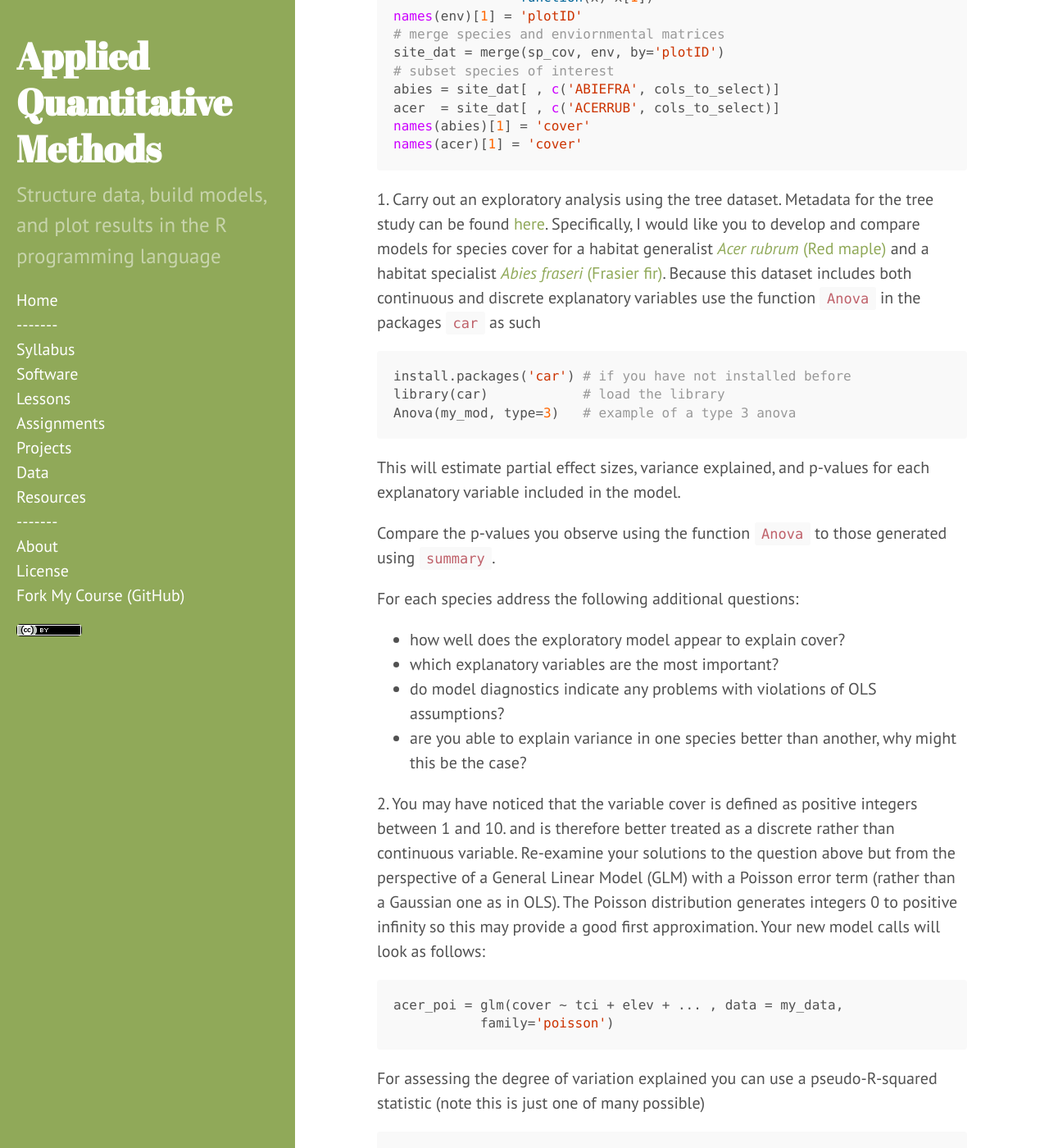
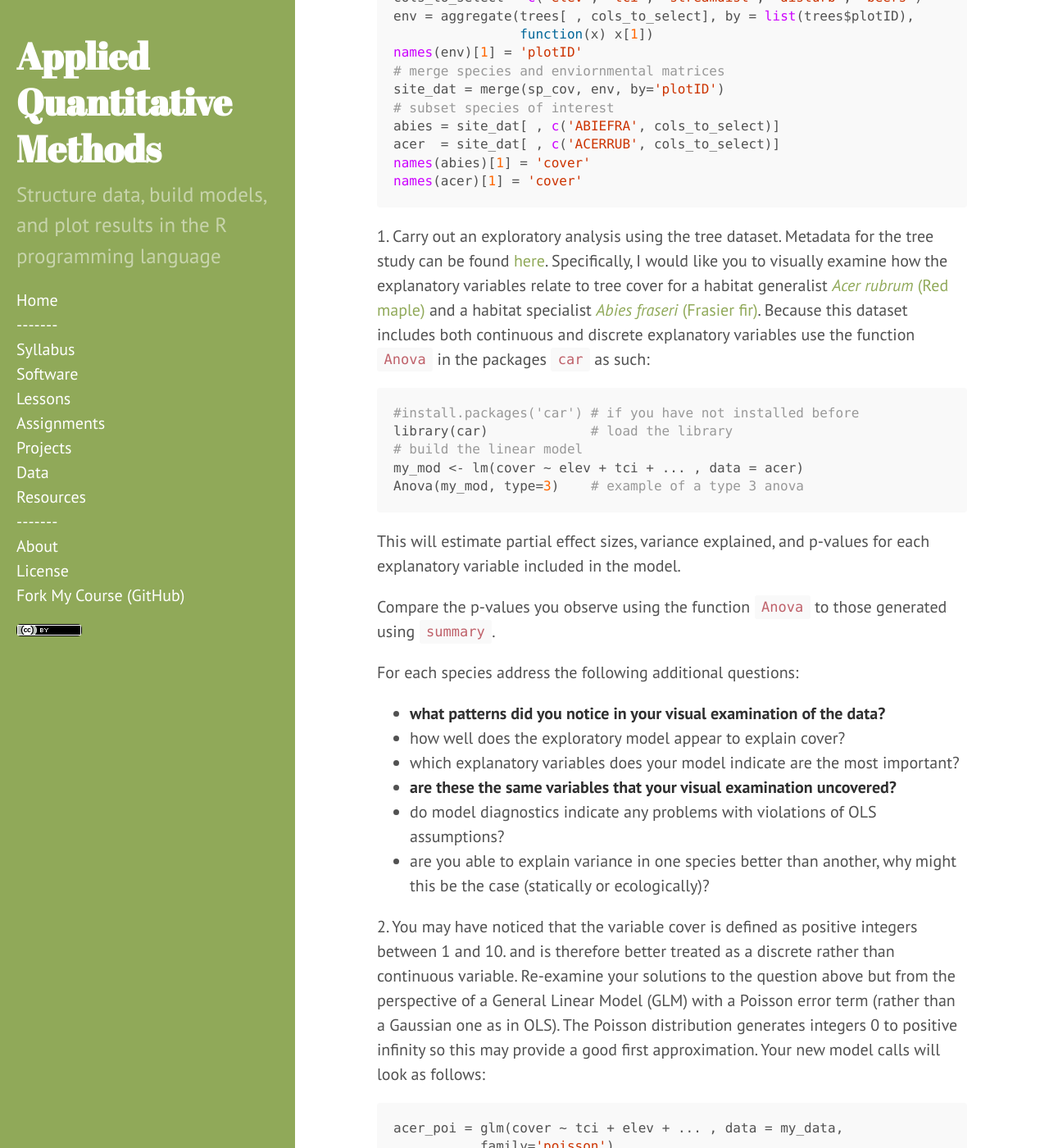
Before and after one commit to dmcglinn/quant_methods, a Jekyll site: the page built from assignments/univariate_models.md, in a window 1280 px wide and 1400 px high, scrolled down 2236 px. Shown: the whole window at 82% size. Built offline with Jekyll 4.4.1, drawn with Linux system fonts in a browser that asks for light colours; some of the changed text lies outside the part shown.

Commit message:
Small improvements to univariate assignment (changes in bold)

````diff
--- a/assignments/univariate_models.md
+++ b/assignments/univariate_models.md
@@ -12,14 +12,19 @@ Read in tree data
 trees <- read.csv('https://raw.githubusercontent.com/dmcglinn/quant_methods/gh-pages/data/treedata_subset.csv')
 # or download and import locally
 trees <- read.csv('./data/treedata_subset.csv')
+# convert the column "disturb" to a factor
+trees$disturb <- as.factor(trees$disturb)
 ```
 
 Examine this dataset and see how the data is structured, see function `str`
 
-The contents of the metadata file ([`./data/tree_metadata.txt`](https://raw.githubusercontent.com/dmcglinn/quant_methods/gh-pages/data/tree_metadata.txt)) is provided below:
+The contents of the metadata file
+([`./data/tree_metadata.txt`](https://raw.githubusercontent.com/dmcglinn/quant_methods/gh-pages/data/tree_metadata.txt))
+is provided below:
 
 
-The dataset includes tree abundances from a subset of a vegetation database of Great Smoky Mountains National Park (TN, NC).
+The dataset includes tree abundances from a subset of a vegetation database of
+Great Smoky Mountains National Park (TN, NC).
 
 * plotID: unique code for each spatial unit (note some sampled more than once)
 * date: when species occurrence recorded
@@ -37,10 +42,12 @@ The dataset includes tree abundances from a subset of a vegetation database of G
 
 ![](../smokies_transects.png)
 
-Above shows a map of the regional and local location of the elevational transects included in the dataset (from [Fridley 2009](http://plantecology.syr.edu/fridley/Fridley2009_jamc.pdf)).
+Above shows a map of the regional and local location of the elevational
+transects included in the dataset (from [Fridley
+2009](http://plantecology.syr.edu/fridley/Fridley2009_jamc.pdf)).
 
-Before we start making plots and building models questions you will want to restructure and
-subset the data using the following R code:
+Before we start making plots and building models questions you will want to
+restructure and subset the data using the following R code:
 
 ```r
 # we wish to model species cover across all sampled plots
@@ -66,18 +73,19 @@ names(acer)[1] = 'cover'
 
 1\. Carry out an exploratory analysis using the tree dataset. Metadata for the
 tree study can be found [here](../data/tree_metadata.txt). Specifically, I would
-like you to develop and compare models for species cover for a habitat
-generalist [*Acer rubrum* (Red
-maple)](http://www.durhamtownship.com/blog-archives/pix/November1407.jpg) and a
+like you to visually examine how the explanatory variables relate to tree cover
+for a habitat generalist [*Acer rubrum* (Red maple)](http://www.durhamtownship.com/blog-archives/pix/November1407.jpg) and a
 habitat specialist [*Abies fraseri* (Frasier
 fir)](https://upload.wikimedia.org/wikipedia/commons/d/d0/Abies_fraseri_Mitchell.jpg).
 Because this dataset includes both continuous and discrete explanatory variables
-use the function `Anova` in the packages `car` as such
+use the function `Anova` in the packages `car` as such:
 
 ```r
-install.packages('car') # if you have not installed before
-library(car)            # load the library
-Anova(my_mod, type=3)   # example of a type 3 anova
+#install.packages('car') # if you have not installed before
+library(car)             # load the library
+# build the linear model
+my_mod <- lm(cover ~ elev + tci + ... , data = acer)
+Anova(my_mod, type=3)    # example of a type 3 anova
 ```
 
 This will estimate partial effect sizes, variance explained, and p-values for
@@ -88,11 +96,13 @@ using `summary`.
 
 For each species address the following additional questions:
 
+* **what patterns did you notice in your visual examination of the data?**
 * how well does the exploratory model appear to explain cover?
-* which explanatory variables are the most important?
+* which explanatory variables does your model indicate are the most important?
+* **are these the same variables that your visual examination uncovered?**
 * do model diagnostics indicate any problems with violations of OLS assumptions?
 * are you able to explain variance in one species better than another,
-  why might this be the case?
+  why might this be the case (statically or ecologically)?
 
 
 
````
